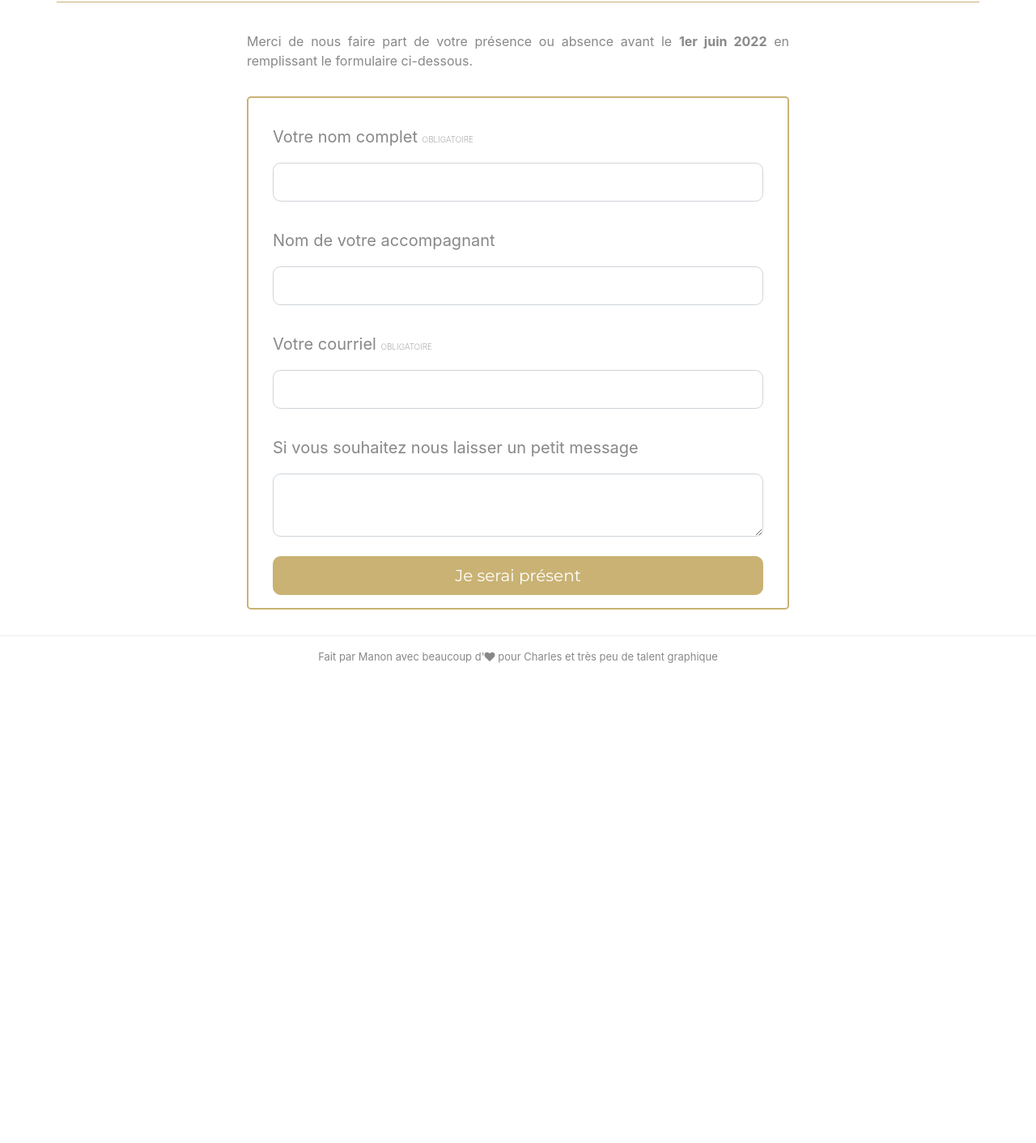
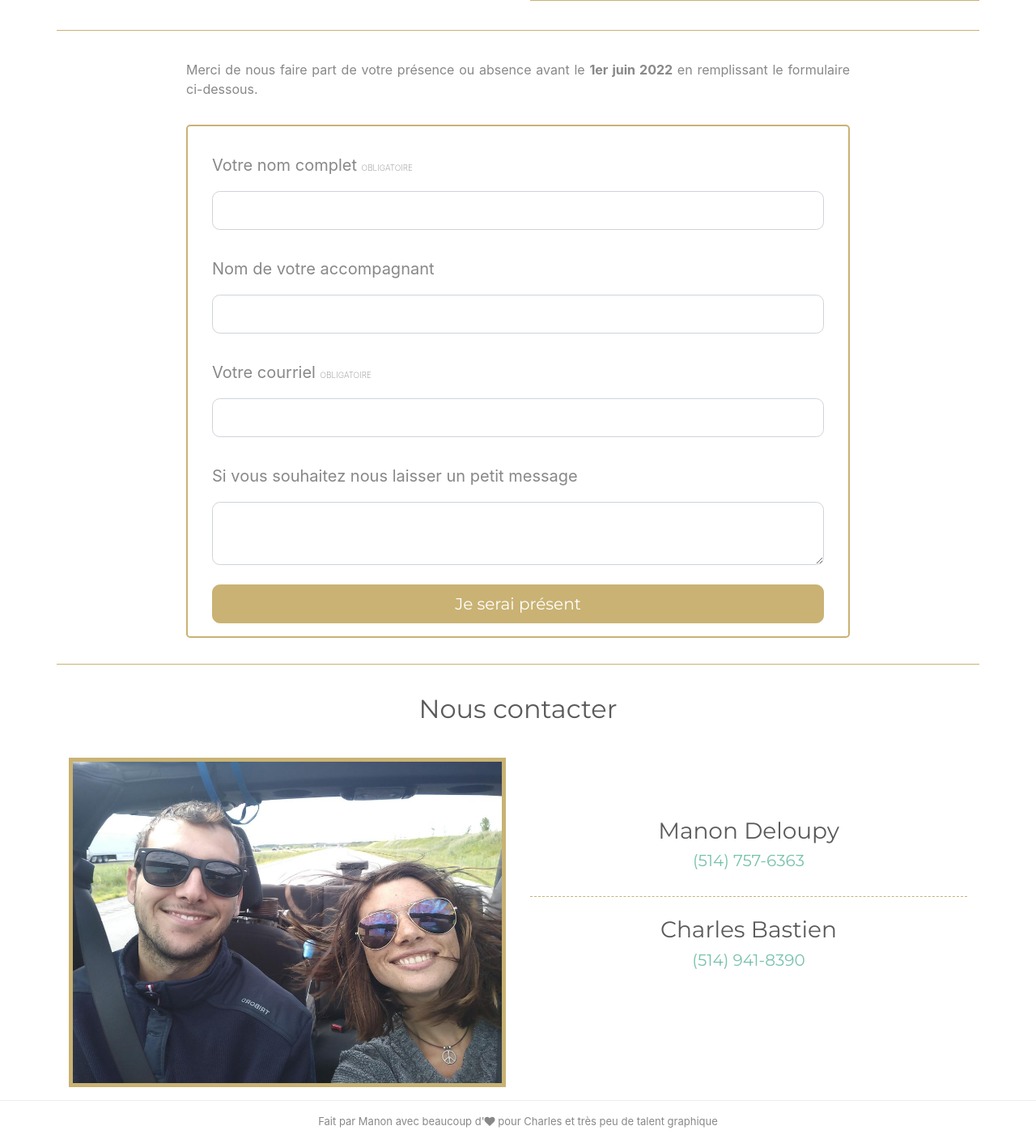
Before and after one commit to mariagemanonetcharles/mariagemanonetcharles.github.io, a Jekyll site: the page built from index.md, in a window 1280 px wide, cut to the strip 1077-2489 px from the top of the page. Shown: the whole strip at 81% size. Built offline with Jekyll 4.4.1, drawn with Linux system fonts in a browser that asks for light colours; nearby versions of some CDN libraries; before the commit the page ends 1915 px from its top, so only the background shows below that.

Commit message:
Add contact section

```diff
--- /dev/null
+++ b/_includes/contact.html
@@ -0,0 +1,23 @@
+<div class="container section" id="contact">
+  <div class="py-3">
+    <h2 class="text-center">Nous contacter</h2>
+  </div>
+
+  <div class="row py-3">
+    <div class="col-md-6 text-center">
+      <img src="/assets/contact.jpg" class="main-pic"/>
+    </div>
+
+    <div class="col-md-6 text">
+      <div class="py-4 text-center name">
+        <h3>Manon Deloupy</h3>
+        <h5><a href="tel:514-757-6363">(514) 757-6363</a></h5>
+      </div>
+
+      <div class="py-4 text-center">
+        <h3>Charles Bastien</h3>
+        <h5><a href="tel:514-941-8390">(514) 941-8390</a></h5>
+      </div>
+    </div>
+  </div>
+</div>
--- a/_includes/rsvp.html
+++ b/_includes/rsvp.html
@@ -1,4 +1,5 @@
-<div class="container section" id="rsvp">
+<div class="container section">
+  <div id="rsvp">
     <p class="py-3 text">
       Merci de nous faire part de votre présence ou absence avant le <strong>1er juin 2022</strong>
       en remplissant le formulaire ci-dessous.
@@ -49,3 +50,4 @@
       </div>
     </form>
   </div>
+</div>
--- a/_includes/what.html
+++ b/_includes/what.html
@@ -8,7 +8,7 @@
 
   <div class="row py-3">
     <div class="col-md-6 text-center">
-      <img src="/assets/pic.jpeg" id="main-pic"/>
+      <img src="/assets/pic.jpeg" class="main-pic"/>
     </div>
 
     <div class="col-md-6 text">
--- a/_includes/where.html
+++ b/_includes/where.html
@@ -15,7 +15,7 @@
         <br>
       </p>
 
-      <div class="text-center py-3">
+      <div class="text-center">
         <a class="btn btn-gold" type="button" target="_blank" href="https://www.google.com/maps/dir/?api=1&destination=45.23207409855136%2C-73.31837062403082">
           Cliquez ici pour lancer l'itinéraire dans Google Maps
         </a>
--- a/_layouts/default.html
+++ b/_layouts/default.html
@@ -7,6 +7,7 @@
     {%- include what.html -%}
     {%- include where.html -%}
     {%- include rsvp.html -%}
+    {%- include contact.html -%}
     {%- include footer.html -%}
   </body>
 </html>
--- a/_sass/_variables.scss
+++ b/_sass/_variables.scss
@@ -115,3 +115,4 @@ $breadcrumb-active-color:           $breadcrumb-divider-color !default;
 
 // Screen size
 $screen-md-min: 768px;
+$screen-lg-min: 992px;
--- a/assets/main.scss
+++ b/assets/main.scss
@@ -15,13 +15,20 @@
     font-size: 3.5rem;
   }
 
-  #main-pic {
+  .text {
+    margin-top: 20px
+  }
+}
+
+#where {
+  #map {
     width: inherit;
     border: 5px solid $main-gold;
+    height: 350px;
   }
 
-  .text {
-    margin-top: 20px
+  .blockquote {
+    font-size: 25px;
   }
 }
 
@@ -61,19 +68,34 @@
   display: block;
 }
 
+.main-pic {
+  width: inherit;
+  border: 5px solid $main-gold;
+}
+
+#contact {
+  .name {
+    border-bottom: 1px dashed $main-gold;
+  }
+}
+
 @media (min-width: 767px) {
   #what {
-    padding-bottom: 20px;
+    padding: 20px 0;
   }
 
   #rsvp {
     padding-top: 20px;
-    max-width: 700px;
+    max-width: 820px;
     margin: auto;
-    border: none;
   }
 
   #where {
+    padding: 20px 0;
+  }
+
+  #contact {
+    border: none;
     padding-top: 20px;
   }
 }
@@ -84,7 +106,6 @@
   }
 
   .section {
-    // border-bottom: 1px solid $main-gold;
     margin-bottom: 20px;
   }
 
@@ -96,20 +117,17 @@
     padding-bottom: 2rem;
   }
 
-  #rsvp {
+  #contact{
     border-bottom: none;
+    margin-bottom: 0;
   }
 }
 
-#where {
-  #map {
-    width: inherit;
-    border: 5px solid $main-gold;
-    height: 350px;
-  }
-
-  .blockquote {
-    font-size: 25px;
+@media (min-width: $screen-lg-min) {
+  #contact, #what {
+    .text {
+      padding-top: 50px;
+    }
   }
 }
 
```
Also changed, not shown: assets/contact.JPG (added), 7 other files. Lines whose indentation alone changed are shown as unchanged.
